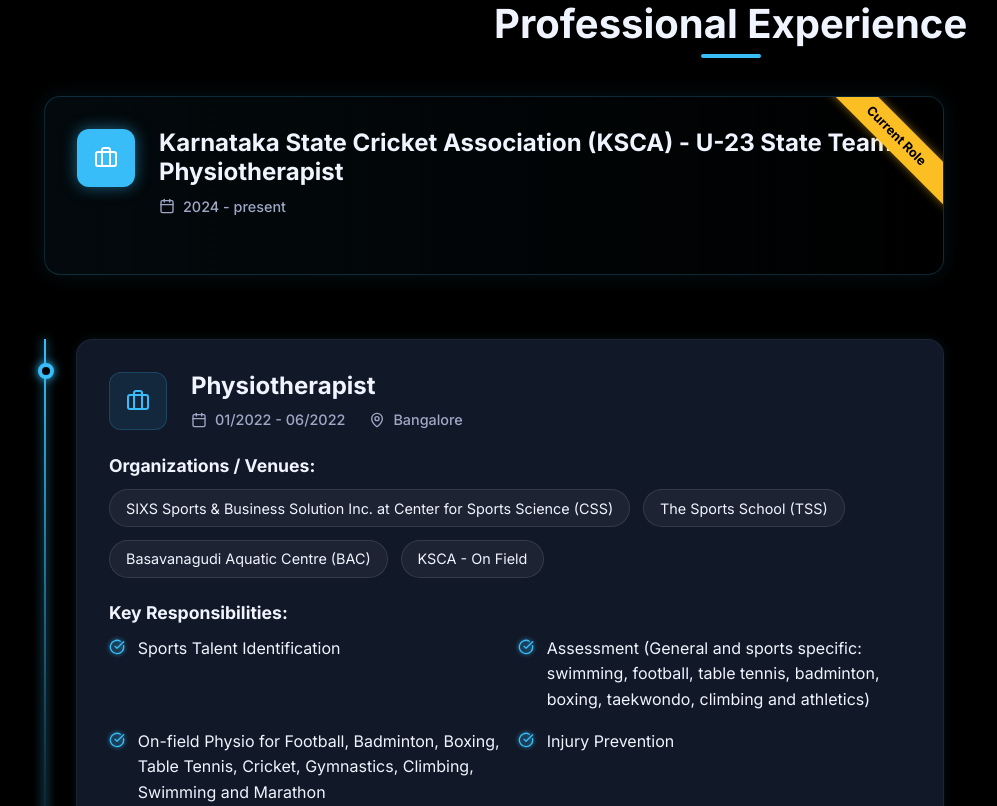
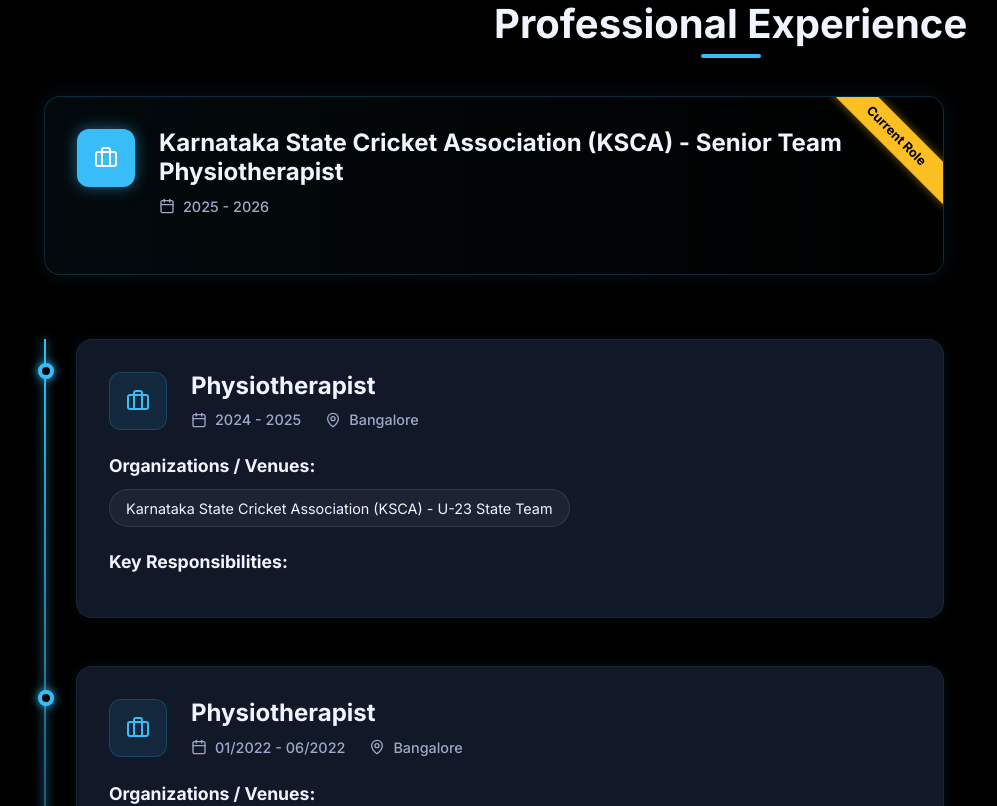
Before and after one commit to abhishekdkulkarni1997/portfolio, a React (Vite) app: page / in a window 1280 px wide. Shown: the part 880-1686 px from the top of the page, without its empty margins (146-1143 px from the left). Built offline with nearby package versions, Linux system fonts and the light colour scheme.

Commit message:
Update professional experience for KSCA

```diff
--- a/src/data/resumeData.js
+++ b/src/data/resumeData.js
@@ -7,8 +7,8 @@
     languages: ["English", "Kannada", "Hindi"]
   },
   currentRole: {
-    title: "Karnataka State Cricket Association (KSCA) - U-23 State Team Physiotherapist",
-    duration: "2024 - present"
+    title: "Karnataka State Cricket Association (KSCA) - Senior Team Physiotherapist",
+    duration: "2025 - 2026"
   },
   education: [
     {
@@ -41,6 +41,15 @@
     }
   ],
   experience: [
+    {
+      title: "Physiotherapist",
+      organizations: [
+        "Karnataka State Cricket Association (KSCA) - U-23 State Team"
+      ],
+      location: "Bangalore",
+      duration: "2024 - 2025",
+      responsibilities: []
+    },
     {
       title: "Physiotherapist",
       organizations: [
```
